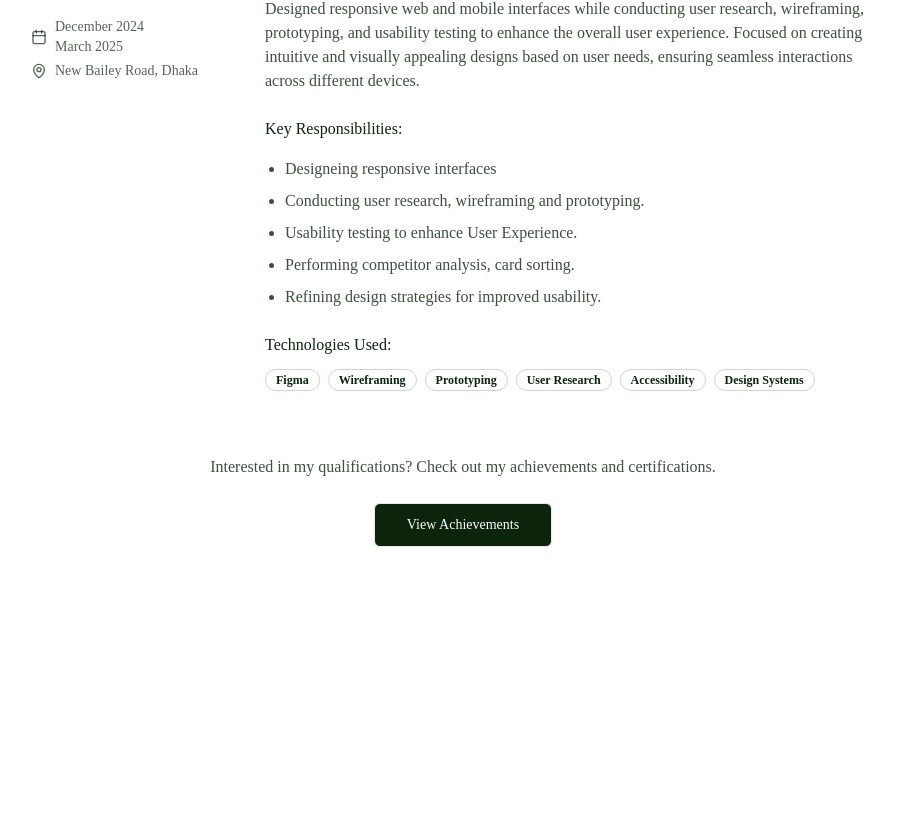
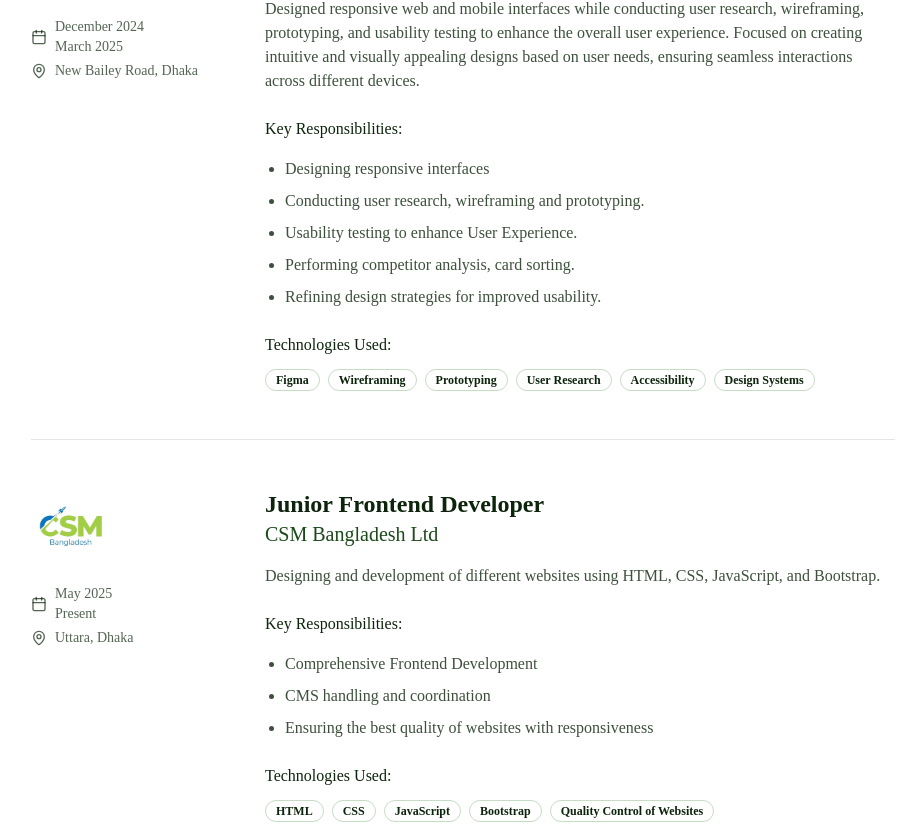
Before and after one commit to sadia-shitol/My_Portfolio, a Next.js app: page /experience in a window 1280 px wide. Shown: the part 838-1662 px from the top of the page, without its empty margins (177-1088 px from the left). Before the commit the page ends 1449 px from the top, so only its background shows below. Built offline with nearby package versions, Linux system fonts and the light colour scheme.

Commit message:
Added my Experience

```diff
--- a/data/experience.ts
+++ b/data/experience.ts
@@ -14,41 +14,75 @@ export type Experience = {
 
 export const experiences: Experience[] = [
   {
-      id: "web-developer",
-      title: "Software Engineer Intern",
-      company: "Dynamic Solution Innovators",
-      location: "Mohakhali, Dhaka",
-      startDate: "February 2024",
-      endDate: "March 2024",
+    id: 'softwareeEngineerIntern',
+    title: 'Software Engineer Intern',
+    company: 'Dynamic Solution Innovators',
+    location: 'Mohakhali, Dhaka',
+    startDate: 'February 2024',
+    endDate: 'March 2024',
     description:
-        "Acquired in-depth knowledge on industry-level software development and management. Software Development Life Cycle, Parallel Learning and Application, Industry-relevant topics as well as adaptability on software development.",
+      'Acquired in-depth knowledge on industry-level software development and management. Software Development Life Cycle, Parallel Learning and Application, Industry-relevant topics as well as adaptability on software development.',
     responsibilities: [
-        "UI/UX Designing using Figma and Frontend Engineering",
-        "Developed an on-line bidding e-Commerce platform named Ekhonni, using Springboot, an open source Java-based backend framework, and Next.js, an open-source React-based frontend framework.",
+      'UI/UX Designing using Figma and Frontend Engineering',
+      'Developed an on-line bidding e-Commerce platform named Ekhonni, using Springboot, an open source Java-based backend framework, and Next.js, an open-source React-based frontend framework.',
     ],
-      technologies: ["JavaScript", "React", "Nextjs",  "Tailwind CSS", "Figma"],
-      logo: "./images/DSi.jpeg?height=350&width=350",
+    technologies: ['JavaScript', 'React', 'Nextjs', 'Tailwind CSS', 'Figma'],
+    logo: './images/DSi.jpeg?height=350&width=350',
     order: 2,
   },
   {
-      id: "junior-developer",
-      title: "UI/UX Designer Intern",
-      company: "Nebulae Soft",
-      location: "New Bailey Road, Dhaka",
-      startDate: "December 2024",
-      endDate: "March 2025",
+    id: 'uiuxIntern',
+    title: 'UI/UX Designer Intern',
+    company: 'Nebulae Soft',
+    location: 'New Bailey Road, Dhaka',
+    startDate: 'December 2024',
+    endDate: 'March 2025',
     description:
-      "Designed responsive web and mobile interfaces while conducting user research, wireframing, prototyping, and usability testing to enhance the overall user experience. Focused on creating intuitive and visually appealing designs based on user needs, ensuring seamless interactions across different devices.",
+      'Designed responsive web and mobile interfaces while conducting user research, wireframing, prototyping, and usability testing to enhance the overall user experience. Focused on creating intuitive and visually appealing designs based on user needs, ensuring seamless interactions across different devices.',
     responsibilities: [
-        "Designeing responsive interfaces",
-        "Conducting user research, wireframing and prototyping.",
-        "Usability testing to enhance User Experience.",
-        "Performing competitor analysis, card sorting.",
-        "Refining design strategies for improved usability."
+      'Designing responsive interfaces',
+      'Conducting user research, wireframing and prototyping.',
+      'Usability testing to enhance User Experience.',
+      'Performing competitor analysis, card sorting.',
+      'Refining design strategies for improved usability.',
     ],
-      technologies: ["Figma","Wireframing","Prototyping","User Research","Accessibility","Design Systems"],
-      logo: "./images/Nebulae-Soft.jpeg?height=350&width=350",
+    technologies: [
+      'Figma',
+      'Wireframing',
+      'Prototyping',
+      'User Research',
+      'Accessibility',
+      'Design Systems',
+    ],
+    logo: './images/Nebulae-Soft.jpeg?height=350&width=350',
     order: 3,
+  },
+
+  // lets
+  {
+    id: 'juniorFrontendDeveloper',
+    title: 'Junior Frontend Developer',
+    company: 'CSM Bangladesh Ltd',
+    location: 'Uttara, Dhaka',
+    startDate: 'May 2025',
+    endDate: 'Present',
+    description:
+      'Designing and development of different websites using HTML, CSS, JavaScript, and Bootstrap.',
+    responsibilities: [
+      'Comprehensive Frontend Development',
+      'CMS handling and coordination',
+      'Ensuring the best quality of websites with responsiveness',
+    ],
+    technologies: [
+      'HTML',
+      'CSS',
+      'JavaScript',
+      'Bootstrap',
+      'Quality Control of Websites',
+      'Web Application Development',
+    ],
+    logo: './images/csm-bangladesh-ltd-logo.jpg?height=350&width=350',
+    order: 1,
   },
 ]
 
```
Also changed, not shown: public/images/csm-bangladesh-logo.jpg (deleted), public/images/csm-bangladesh-ltd-logo.jpg (added). Lines whose indentation alone changed are shown as unchanged.
